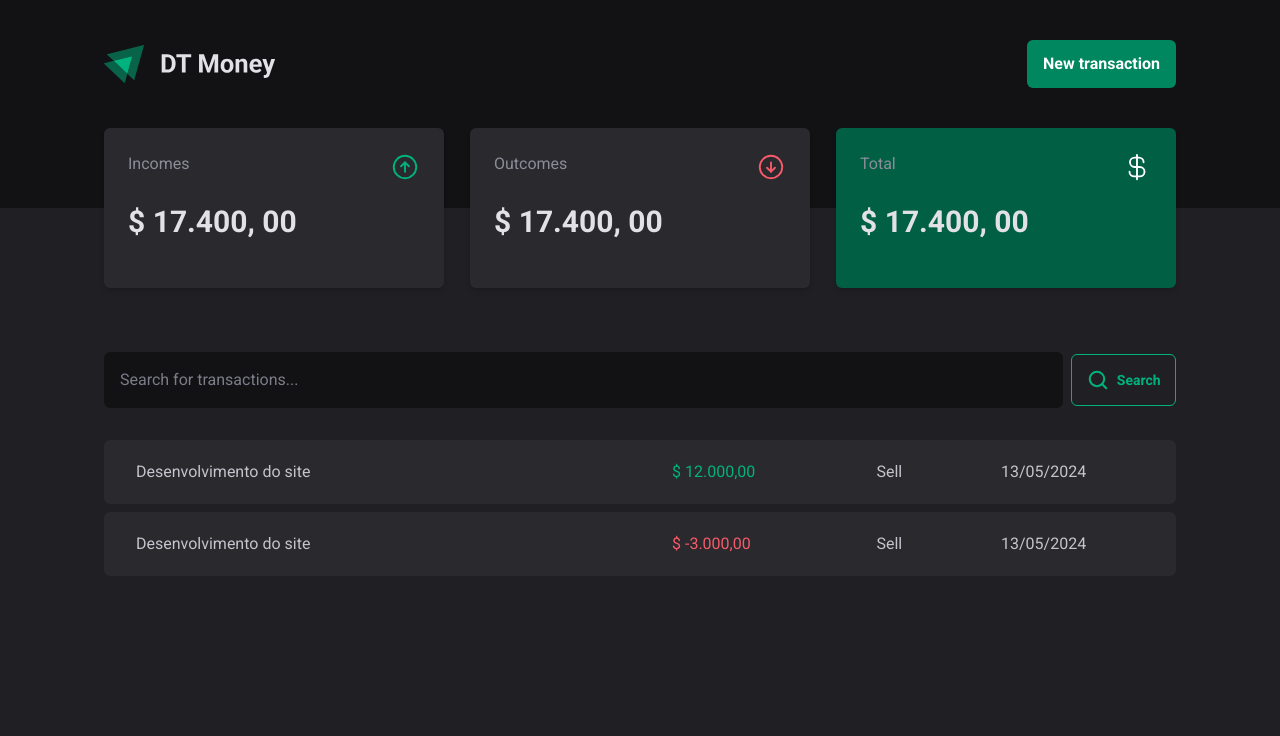
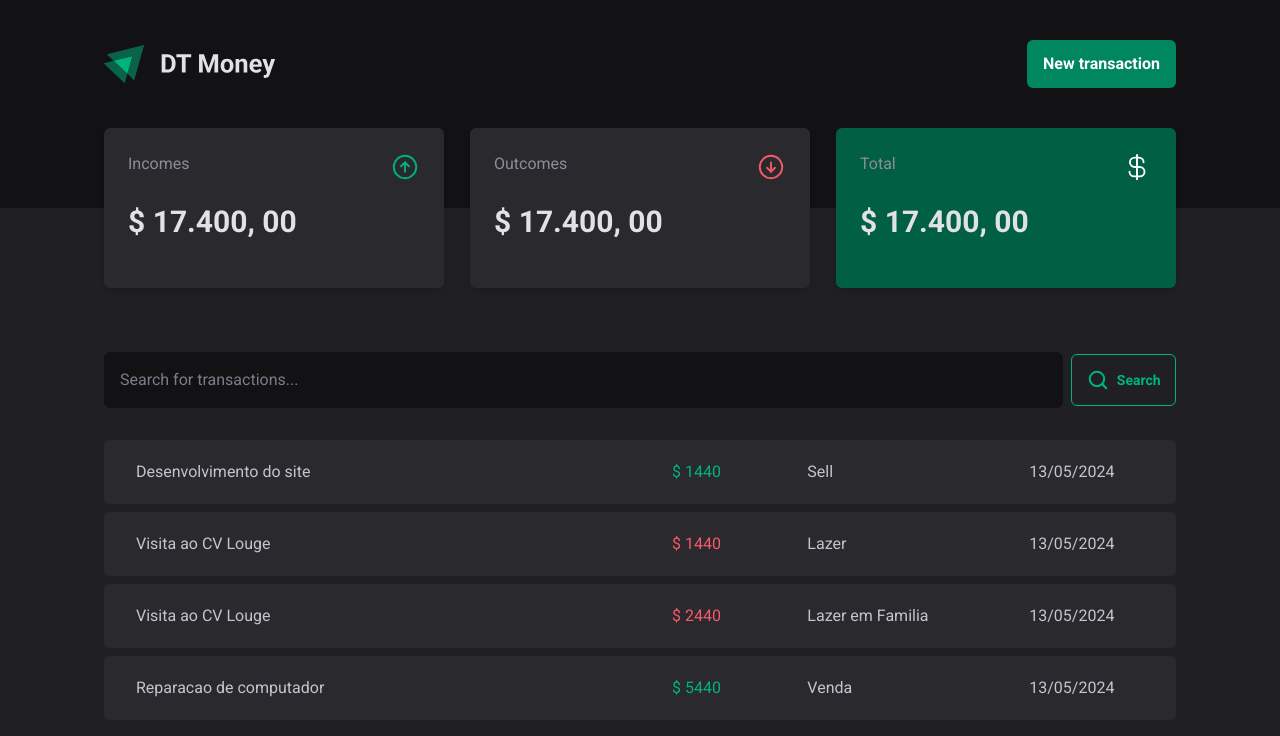
Before and after one commit to Mariano1994/Dt-Money, a React (Vite) app: page / in a window 1280 px wide. Shown: the top 736 px of the page. Built offline with nearby package versions, Linux system fonts and the light colour scheme; data requests are answered from the project's data file.

Commit message:
Fetching data from a fake backend using json-server library to manipulate transictions data.

```diff
--- a/package.json
+++ b/package.json
@@ -5,6 +5,7 @@
   "type": "module",
   "scripts": {
     "dev": "vite",
+    "server": "json-server server.json -w - d 500",
     "build": "tsc -b && vite build",
     "lint": "eslint .",
     "preview": "vite preview"
@@ -26,6 +27,7 @@
     "eslint-plugin-react-hooks": "^5.0.0",
     "eslint-plugin-react-refresh": "^0.4.14",
     "globals": "^15.12.0",
+    "json-server": "^1.0.0-beta.3",
     "postcss": "^8.4.49",
     "tailwindcss": "^3.4.15",
     "typescript": "~5.6.2",
--- /dev/null
+++ b/server.json
@@ -0,0 +1,37 @@
+{
+  "transactions": [
+    {
+      "id": 1,
+      "type": "income",
+      "description": "Desenvolvimento do site",
+      "category": "Sell",
+      "price": 1440,
+      "createdAt": "2024-11-29T12:43:49.196Z"
+    },
+    {
+      "id": 2,
+      "type": "outcome",
+      "description": "Visita ao CV Louge",
+      "category": "Lazer",
+      "price": 1440,
+      "createdAt": "2024-10-25T12:43:49.196Z"
+    },
+    {
+      "id": 3,
+      "type": "outcome",
+      "description": "Visita ao CV Louge",
+      "category": "Lazer em Familia",
+      "price": 2440,
+      "createdAt": "2024-10-25T12:43:49.196Z"
+    },
+
+    {
+      "id": 4,
+      "type": "income",
+      "description": "Reparacao de computador",
+      "category": "Venda",
+      "price": 5440,
+      "createdAt": "2024-10-25T12:43:49.196Z"
+    }
+  ]
+}
--- /dev/null
+++ b/src/components/Transaction.tsx
@@ -0,0 +1,33 @@
+import { TransactionsPros } from "./TransactionsTable";
+
+interface TransactionProps {
+  transaction: TransactionsPros;
+}
+
+const Transaction = ({ transaction }: TransactionProps) => {
+  return (
+    <tr key={transaction.id}>
+      <td
+        width="50%"
+        className="py-5 px-8 bg-gray-700 rounded-bl-md rounded-tl-md"
+      >
+        {" "}
+        {transaction.description}
+      </td>
+      <td
+        className={`py-5 px-8 bg-gray-700 ${
+          transaction.type === "income" ? "text-green-300" : "text-red-300"
+        } `}
+      >
+        {" "}
+        $ {transaction.price}
+      </td>
+      <td className="py-5 px-8 bg-gray-700"> {transaction.category}</td>
+      <td className="py-5 px-8 bg-gray-700 rounded-br-md rounded-tr-md">
+        13/05/2024
+      </td>
+    </tr>
+  );
+};
+
+export default Transaction;
--- a/src/components/TransactionsTable.tsx
+++ b/src/components/TransactionsTable.tsx
@@ -1,36 +1,33 @@
+import { useEffect, useState } from "react";
+import Transaction from "./Transaction";
+
+export interface TransactionsPros {
+  id: number;
+  description: string;
+  category: string;
+  type: "income" | "outcome";
+  price: number;
+  createdAt: Date;
+}
+
 const TransactionsTable = () => {
+  const [transactios, setTransactios] = useState<TransactionsPros[]>([]);
+  async function getTransactions() {
+    const transactionData = await fetch("http://localhost:3000/transactions");
+    const transactions = await transactionData.json();
+
+    setTransactios(transactions);
+  }
+  useEffect(() => {
+    getTransactions();
+  }, [transactios]);
+
   return (
     <table className="w-[100%] max-w-[1120px] my-6 mx-auto py-0 border-spacing-y-2 border-separate ">
       <tbody className="text-gray-300">
-        <tr>
-          <td
-            width="50%"
-            className="py-5 px-8 bg-gray-700 rounded-bl-md rounded-tl-md"
-          >
-            {" "}
-            Desenvolvimento do site
-          </td>
-          <td className="py-5 px-8 bg-gray-700 text-green-300"> $ 12.000,00</td>
-          <td className="py-5 px-8 bg-gray-700"> Sell</td>
-          <td className="py-5 px-8 bg-gray-700 rounded-br-md rounded-tr-md">
-            13/05/2024
-          </td>
-        </tr>
-
-        <tr>
-          <td
-            width="50%"
-            className="py-5 px-8 bg-gray-700 rounded-bl-md rounded-tl-md"
-          >
-            {" "}
-            Desenvolvimento do site
-          </td>
-          <td className="py-5 px-8 bg-gray-700 text-red-300 "> $ -3.000,00</td>
-          <td className="py-5 px-8 bg-gray-700"> Sell</td>
-          <td className="py-5 px-8 bg-gray-700 rounded-br-md rounded-tr-md">
-            13/05/2024
-          </td>
-        </tr>
+        {transactios.map((transaction) => (
+          <Transaction transaction={transaction} key={transaction.id} />
+        ))}
       </tbody>
     </table>
   );
```
Also changed, not shown: 1 other file (tests, documents, lock files or other folders).
